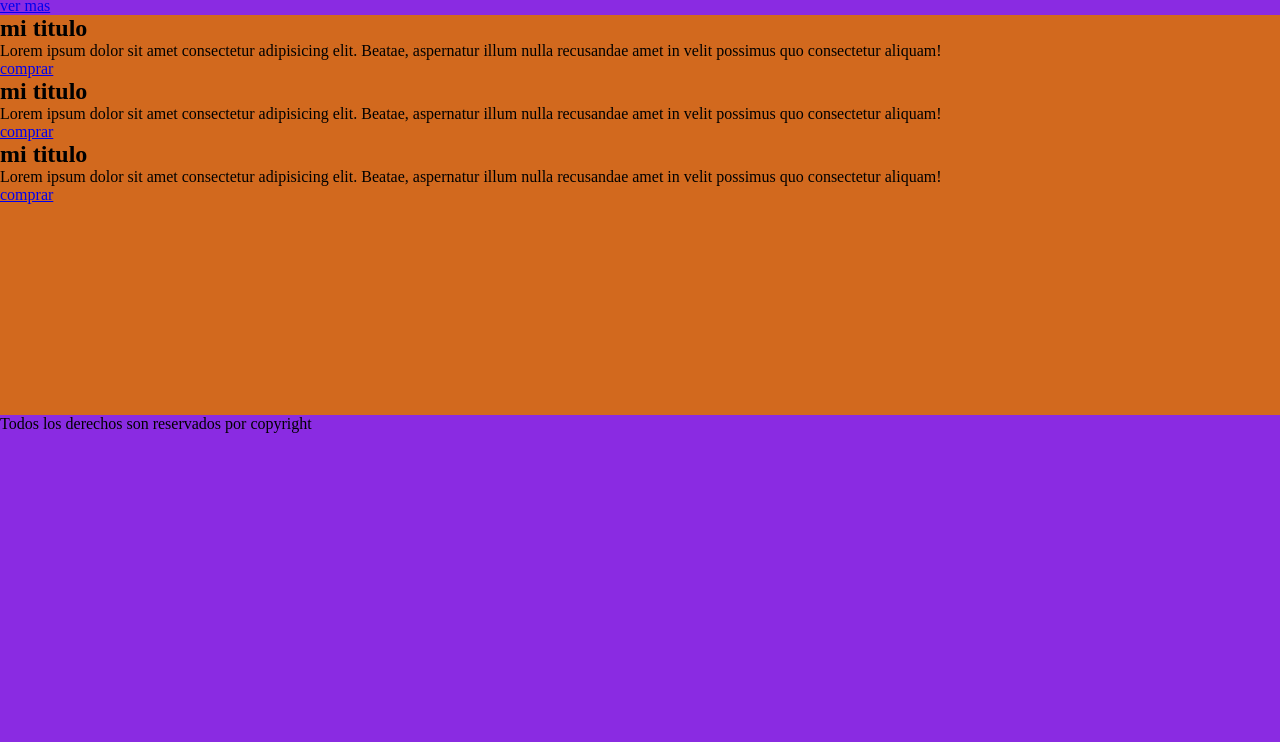
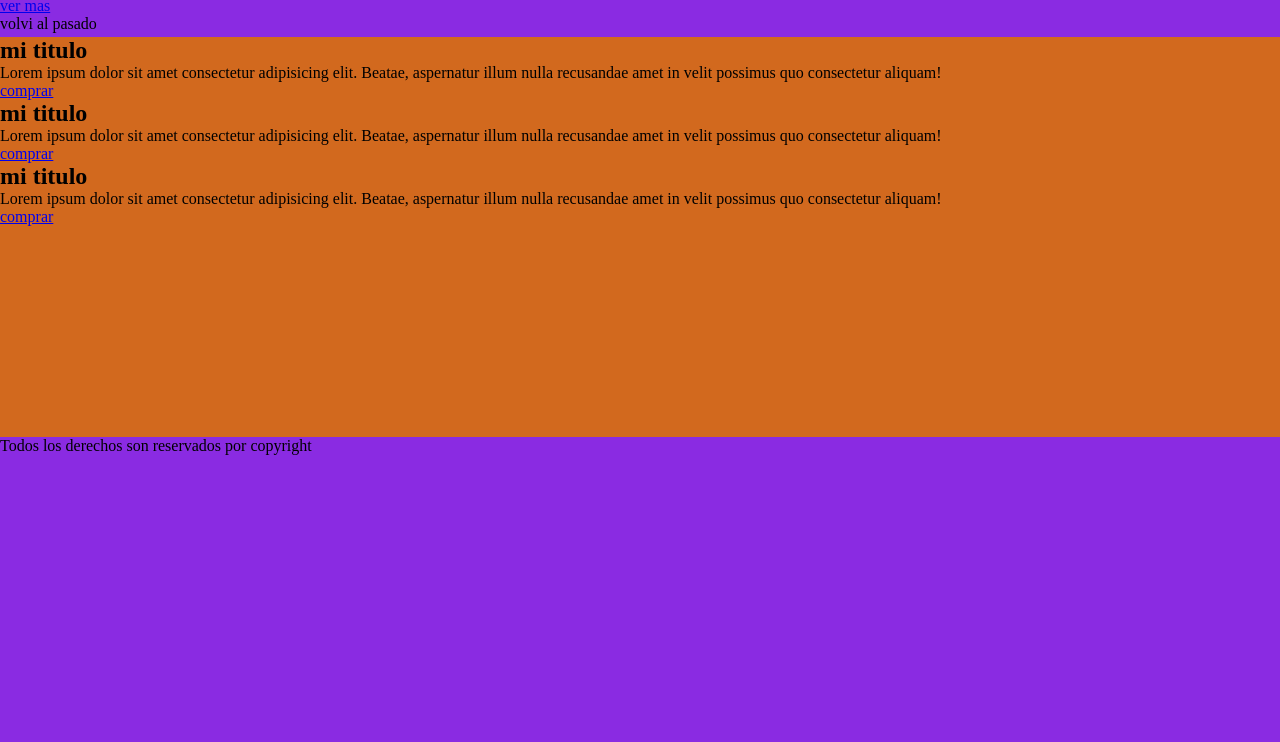
Before and after one commit to codercabral/comision-53790, a plain HTML site: page index.html in a window 1280 px wide. Shown: the part 58-800 px from the top of the page. Drawn offline with Linux system fonts and the light colour scheme.

Commit message:
inclui la etiqueta marquee desde el pasado

```diff
--- a/index.html
+++ b/index.html
@@ -10,6 +10,7 @@
     <h1>Bienvenido a coderhouse</h1>
     <p>Lorem ipsum dolor sit, amet consectetur adipisicing elit. Ipsa odit pariatur rem expedita optio, deleniti quidem, aut, ullam sed sit quae? Quod ea, recusandae doloremque earum saepe eum rem ipsa.</p>
     <a href="#">ver mas</a>
+    <marquee behavior="alternate" direction="right">volvi al pasado</marquee>
     <section>
         <article>
             <h2>mi titulo</h2>
```
